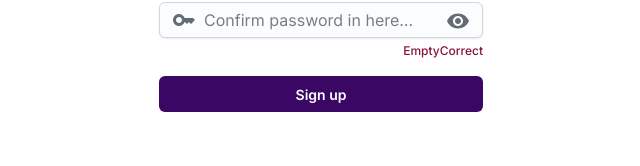
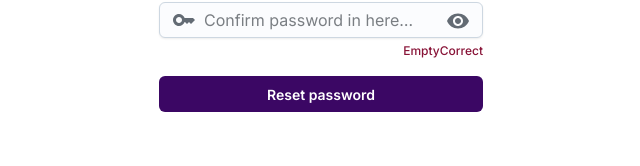
Before and after one commit to GigaDesk/Job-board, a Next.js app: page /school-sign-in/confirm-new-password in a window 1280 px wide. Shown: the part 414-580 px from the top of the page, without its empty margins (319-959 px from the left). Built offline with nearby package versions, Linux system fonts and the light colour scheme; what @apollo/experimental-nextjs-app-support would draw is missing.

Commit message:
fix: change button text to Reset password

```diff
--- a/src/app/school-sign-in/confirm-new-password/detail.tsx
+++ b/src/app/school-sign-in/confirm-new-password/detail.tsx
@@ -43,7 +43,7 @@ export default function Detail() {
         }}
         disabled={password != snap.password}
       >
-        Sign up
+        Reset password
       </Button>
     </div>
   );
```
